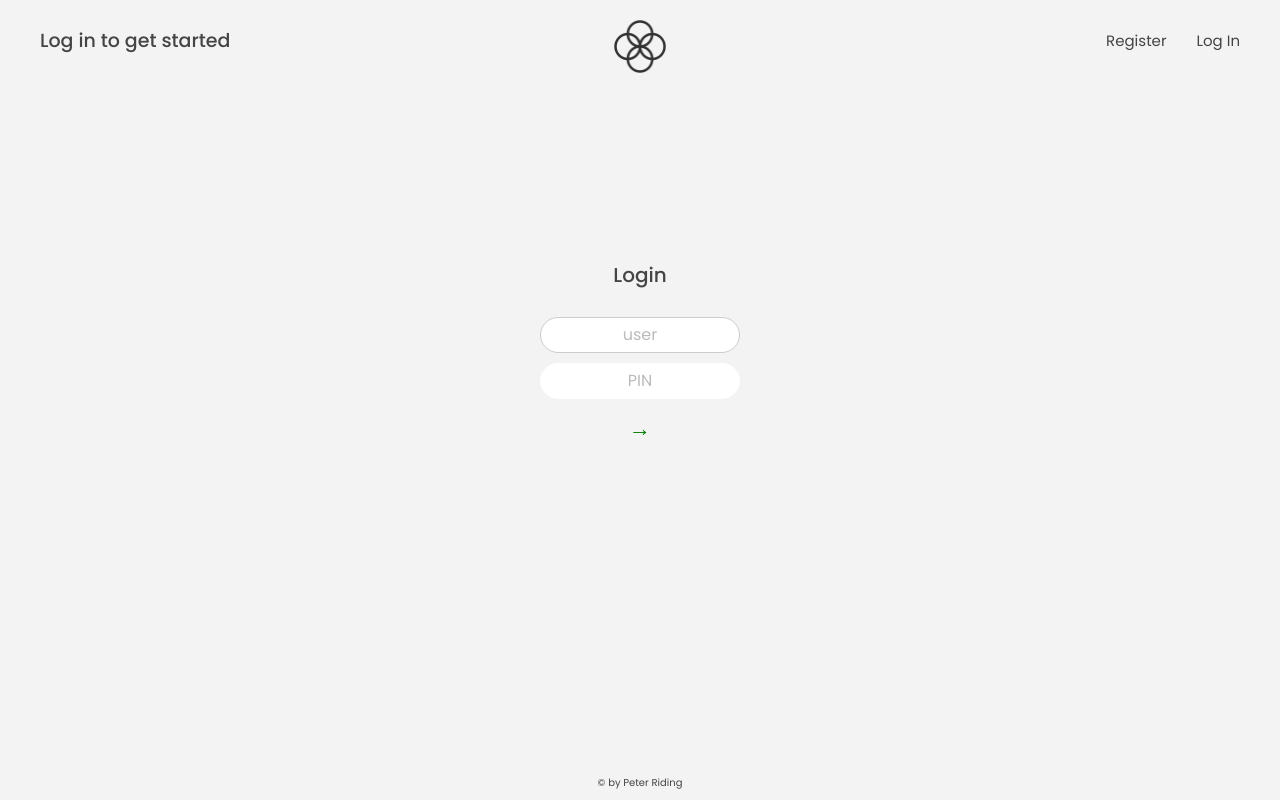
After one commit to pdriding/banking-app, a Flask app: page /login in a window 1280 px wide. The commit adds this page. Run offline with Flask 3, Linux system fonts and the light colour scheme; some libraries are stand-ins or nearby versions.

Commit message:
added login feature

```diff
--- a/app.py
+++ b/app.py
@@ -31,13 +31,48 @@ def after_request(response):
     return response
 
 @app.route("/")
-# @login_required
+@login_required
 def index():
     return render_template('index.html')
 
 @app.route("/login", methods=["GET", "POST"])
 def login():
-    return render_template("login.html")
+    """Log user in"""
+
+    # Forget any user_id
+    session.clear()
+
+    # User reached route via POST (as by submitting a form via POST)
+    if request.method == "POST":
+        # Ensure username was submitted
+        if not request.form.get("username"):
+            return jsonify({"success": False, "message": "Please enter username"}), 403
+
+
+        # Ensure password was submitted
+        elif not request.form.get("password"):
+            return jsonify({"success": False, "message": "Please enter password"}), 403
+
+        # Query database for username
+        rows = db.execute(
+            "SELECT * FROM users WHERE username = ?", request.form.get("username")
+        )
+
+        # Ensure username exists and password is correct
+        if len(rows) != 1 or not check_password_hash(
+            rows[0]["hash"], request.form.get("password")
+        ):
+            jsonify({"success": False, "message": "invalid username and/or password"}), 403
+
+        # Remember which user has logged in
+        session["user_id"] = rows[0]["id"]
+
+        # Return success message
+        return jsonify({"success": True}), 200
+
+    # User reached route via GET (as by clicking a link or via redirect)
+    else:
+        return render_template("login.html")
 
 
 @app.route("/register", methods=["GET", "POST"])
@@ -47,13 +82,28 @@ def register():
         if not username:
             return jsonify({"success": False, "message": "Must provide username"}), 400
 
+         # Query the database to check if the username already exists
+        existing_user = db.execute("SELECT * FROM users WHERE username = ?", (username,))
+
+        if existing_user:
+            return jsonify({"success": False, "message": "Username already exists"}), 400
+
+        # TODO password validation
         confirmation = request.form.get('password')
         if not confirmation:
             return jsonify({"success": False, "message": "Please choose a password"}), 400
 
         deposit_amount = request.form.get('deposit')
+
         if not deposit_amount:
             return jsonify({"success": False, "message": "Please deposit amount"}), 400
+
+        try:
+            deposit_amount = float(deposit_amount)
+            if deposit_amount <= 0:
+                return jsonify({"success": False, "message": "Deposit amount must be greater than zero"}), 400
+        except ValueError:
+            return jsonify({"success": False, "message": "Deposit amount must be a valid number"}), 400
 
         hashed_password = generate_password_hash(confirmation)
 
--- a/static/css/styles.css
+++ b/static/css/styles.css
@@ -44,7 +44,7 @@ nav {
   flex-direction: column;
   align-items: center;
   justify-content: center;
-  padding-top: 25vh;
+  padding-top: 20vh;
 }
 
 .login-nav {
@@ -55,6 +55,11 @@ nav {
   font-size: 1.5em;
   width: 20rem;
   justify-content: flex-end;
+}
+
+.login-title,
+.register-title {
+  margin-bottom: 3rem;
 }
 
 .register__input,
@@ -89,6 +94,7 @@ nav {
   color: inherit;
   cursor: pointer;
   transition: all 0.3s;
+  color: #008000;
 }
 
 .register__btn:hover,
@@ -103,13 +109,21 @@ nav {
 
 /*  -- REGISTER -- */
 
+.custom-message__btn,
 .register__btn {
   font-size: 2.2rem;
-  color: #007bff !important;
   font-weight: 50;
   color: inherit;
   cursor: pointer;
   transition: all 0.3s;
+}
+
+.register__btn {
+  color: #007bff;
+}
+
+.custom-message__btn {
+  color: #ff3333;
 }
 
 /* CSS for overlay */
@@ -126,6 +140,7 @@ nav {
   opacity: 1;
 }
 
+.custom-message-box,
 .new-form-container {
   border-radius: 5px;
   position: fixed;
@@ -138,11 +153,11 @@ nav {
   border: 1px solid #ccc;
   padding: 30px;
   z-index: 999999999;
-
   transition: opacity 0.5s ease-in-out;
   opacity: 1;
 }
 
 .hidden {
-  display: none;
+  visibility: hidden;
+  opacity: 0;
 }
--- /dev/null
+++ b/static/js/login.js
@@ -0,0 +1,34 @@
+document.addEventListener("DOMContentLoaded", function () {
+  const loginForm = document.querySelector(".login-form");
+
+  loginForm.addEventListener("submit", function (e) {
+    e.preventDefault();
+    const usernameInput = loginForm.querySelector('input[name="username"]');
+    const passwordInput = loginForm.querySelector('input[name="password"]');
+
+    // Check if the username or password fields are empty
+    if (!usernameInput.value.trim()) return showAlert("Input username");
+    if (!passwordInput.value.trim()) return showAlert("Input password");
+
+    const loginFormData = new FormData(loginForm);
+
+    // Clear form
+    loginForm.reset();
+
+    fetch("/login", {
+      method: "POST",
+      body: loginFormData,
+    })
+      .then((response) => response.json())
+      .then((data) => {
+        if (data.success) {
+          window.location.href = "/";
+        } else {
+          showAlert(data.message);
+        }
+      })
+      .catch((error) => {
+        console.error("Error:", error);
+      });
+  });
+});
--- a/templates/layout.html
+++ b/templates/layout.html
@@ -30,36 +30,12 @@
     <title>Banksy App: {% block title %}{% endblock %}</title>
   </head>
   <body>
-    <!-- NAVIGATION -->
-    <nav>
-      {% if session["user_id"] %} TODO
-      <p class="welcome">Welcome</p>
-      <img src="static/images/logo.png" alt="Logo" class="logo" />
-      <ul class="navbar-nav ms-auto mt-2">
-        <li class="nav-item">
-          <a class="nav-link" href="/logout">Log Out</a>
-        </li>
-      </ul>
-      {% else %}
-      <p class="welcome">Log in to get started</p>
-      <div class="text-center">
-        <img
-          src="{{ url_for('static', filename='images/logo.png') }}"
-          alt="Logo"
-          class="logo"
-        />
-      </div>
-
-      <ul class="login-nav">
-        <li class="nav-item">
-          <a class="nav-link" href="/register">Register</a>
-        </li>
-        <li class="nav-item">
-          <a class="nav-link" href="/login">Log In</a>
-        </li>
-      </ul>
-    </nav>
-    {% endif %} {% if get_flashed_messages() %}
+    {% if session["user_id"] %}
+    <!-- Navigation for logged-in users -->
+    {% include "logged_in_nav.html" %} {% else %}
+    <!-- Navigation for non-logged-in users -->
+    {% include "logged_out_nav.html" %} {% endif %} {% if get_flashed_messages()
+    %}
     <header>
       <div class="alert alert-primary mb-0 text-center" role="alert">
         {{ get_flashed_messages() | join(" ") }}
@@ -67,10 +43,12 @@
     </header>
     {% endif %}
 
+    <!-- Main content -->
     <main class="app container py-5 text-center">
       {% block main %}{% endblock %}
     </main>
 
+    <!-- Footer -->
     <footer class="fixed-bottom py-3">
       <div class="container d-flex justify-content-center">
         <span>&copy; by Peter Riding</span>
--- /dev/null
+++ b/templates/logged_out_nav.html
@@ -0,0 +1,20 @@
+<!-- Navigation for non-logged-in users -->
+<nav>
+  <p class="welcome">Log in to get started</p>
+  <div class="text-center">
+    <img
+      src="{{ url_for('static', filename='images/logo.png') }}"
+      alt="Logo"
+      class="logo"
+    />
+  </div>
+
+  <ul class="login-nav">
+    <li class="nav-item">
+      <a class="nav-link" href="/register">Register</a>
+    </li>
+    <li class="nav-item">
+      <a class="nav-link" href="/login">Log In</a>
+    </li>
+  </ul>
+</nav>
--- /dev/null
+++ b/templates/login.html
@@ -0,0 +1,30 @@
+{% extends "layout.html" %} {% block title %} Log In {% endblock %} {% block
+main %}
+<div class="container d-flex justify-content-center align-items-center">
+  <div class="row">
+    <form action="/login" method="post" class="login-form">
+      <h2 class="login-title">Login</h2>
+      <div class="mb-3">
+        <input
+          autocomplete="off"
+          autofocus
+          class="form-control-1 login__input login__input--user"
+          name="username"
+          placeholder="user"
+          type="text"
+        />
+      </div>
+      <div class="mb-3">
+        <input
+          class="form-control-1 login__input login__input--pin"
+          name="password"
+          placeholder="PIN"
+          type="password"
+        />
+      </div>
+      <button class="btn login__btn btn-block" type="submit">&rarr;</button>
+    </form>
+  </div>
+</div>
+<script src="{{ url_for('static', filename='js/login.js') }}"></script>
+{% endblock %}
```
Also changed, not shown: static/js/register.js (+38 -26 lines), templates/logged_in_nav.html (added, +16 -0 lines), templates/register.html (+8 -0 lines), finances.db, 2 other files.
